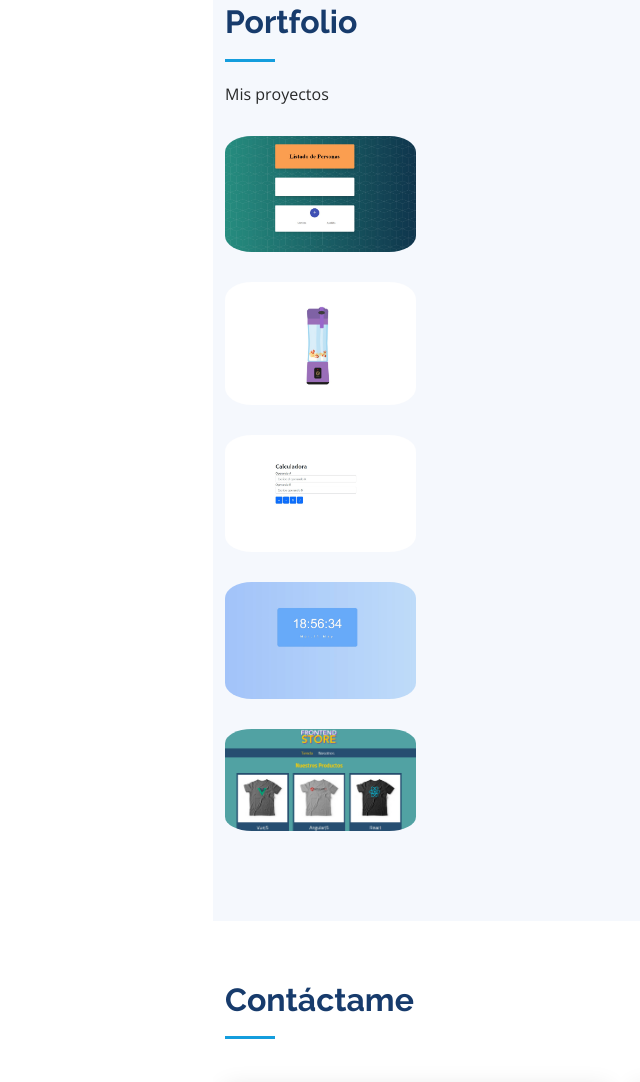
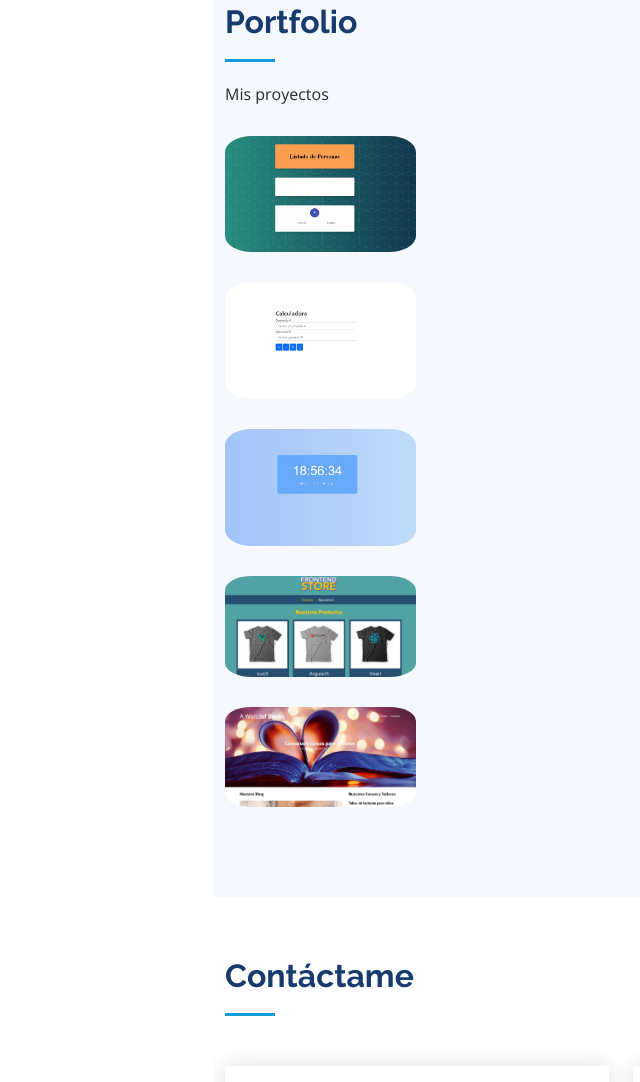
Before and after one commit to AdrianaAllegraBelvedere/Porfolio-Web, a plain HTML site: page index.html in a window 1280 px wide. Shown: the part 2603-3685 px from the top of the page, without its empty margins (87-727 px from the left). Drawn offline with nearby package versions, Linux system fonts and the light colour scheme.

Commit message:
cambio de proyecto

```diff
--- a/index.html
+++ b/index.html
@@ -279,16 +279,6 @@
 
           <div class="col-lg-4 col-md-6 portfolio-item filter-app">
             <div class="portfolio-wrap">
-              <img src="assets/img/portfolio/portfolio-3.jpg" class="img-fluid" alt="Proyecto Encender y Apagar Licuadora Virtual">
-              <div class="portfolio-links">
-                <a href="assets/img/portfolio/portfolio-3.jpg" data-gallery="portfolioGallery" class="portfolio-lightbox" title="Proyecto Encender y Apagar Licuadora Virtual"><i class="bx bx-plus"></i></a>
-                <a href="https://proyectolicuadora.netlify.app/" title="More Details" target="_blank"><i class="bx bx-link"></i></a>
-              </div>
-            </div>
-          </div>
-
-          <div class="col-lg-4 col-md-6 portfolio-item filter-app">
-            <div class="portfolio-wrap">
               <img src="assets/img/portfolio/portfolio-4.jpg" class="img-fluid" alt="Proyecto Calculadora">
               <div class="portfolio-links">
                 <a href="assets/img/portfolio/portfolio-4.jpg" data-gallery="portfolioGallery" class="portfolio-lightbox" title="Proyecto Calculadora"><i class="bx bx-plus"></i></a>
@@ -316,7 +306,15 @@
             </div>
           </div>
 
-
+          <div class="col-lg-4 col-md-6 portfolio-item filter-card">
+            <div class="portfolio-wrap">
+              <img src="assets/img/portfolio/portfolio-7.jpg" class="img-fluid" alt="A World of Books">
+              <div class="portfolio-links">
+                <a href="assets/img/portfolio/portfolio-7.jpg" data-gallery="portfolioGallery" class="portfolio-lightbox" title="A World of Books"><i class="bx bx-plus"></i></a>
+                <a href="https://aworldofbooks.netlify.app/index.html" title="More Details" target="_blank"><i class="bx bx-link"></i></a>
+              </div>
+            </div>
+          </div>
 
         </div>
 
```
